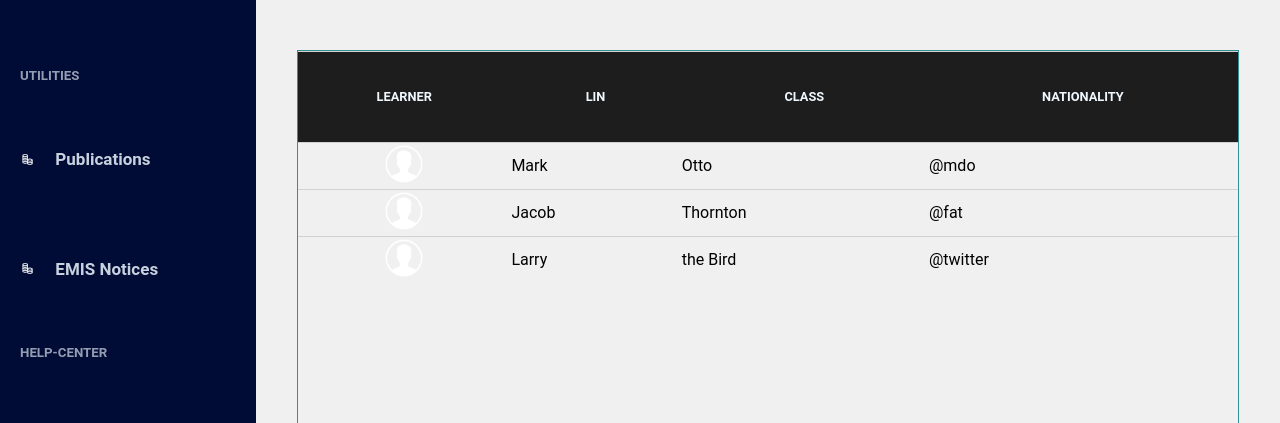
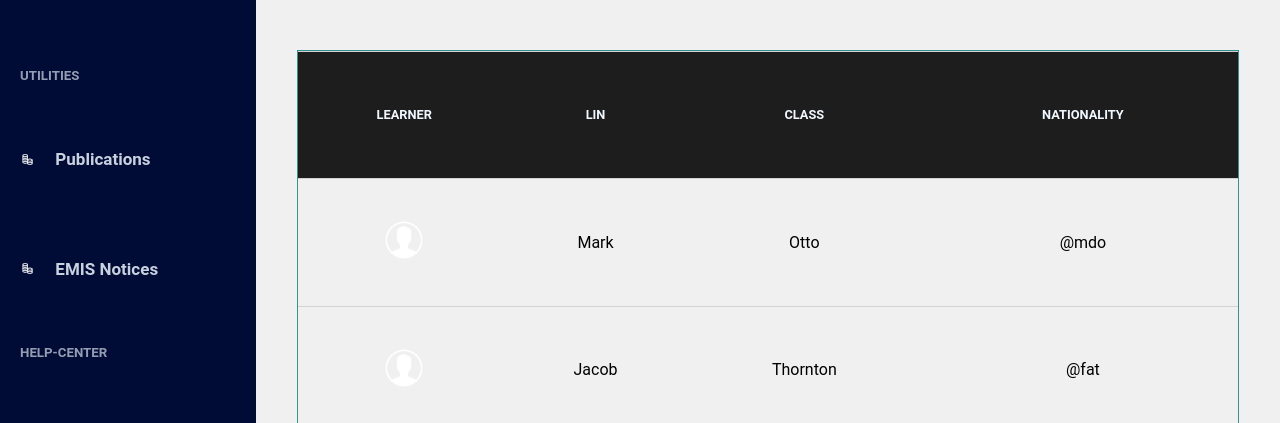
Before and after one commit to collinBlessing/EmisClone, a Django app: template EMIS_chrone/dashboard/templates/dashboard.html in a window 1280 px wide. Shown: the part 1397-1820 px from the top of the page. Run offline with Django 4.2, Linux system fonts and the light colour scheme; the template is opened without the code that fills it, so the values that code supplies are empty.

Commit message:
text aligned tr

```diff
--- a/EMIS_chrone/static/css/dashboard.css
+++ b/EMIS_chrone/static/css/dashboard.css
@@ -242,4 +242,6 @@
 }
 tr{
   border-top: 1px solid rgb(210, 210, 210);
+  height: 7vh;
+  text-align: center;
 }
```
